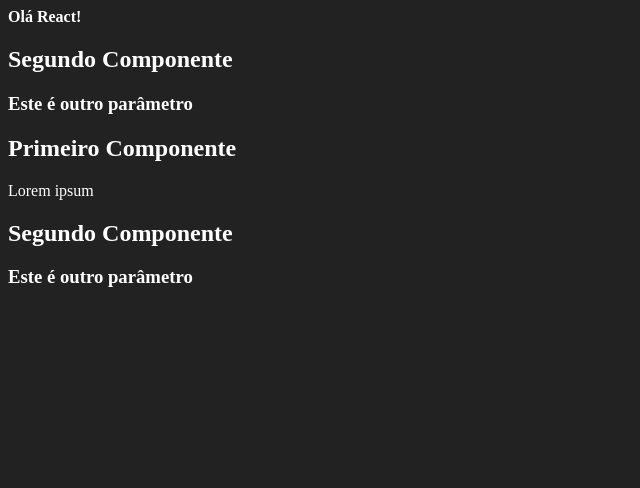
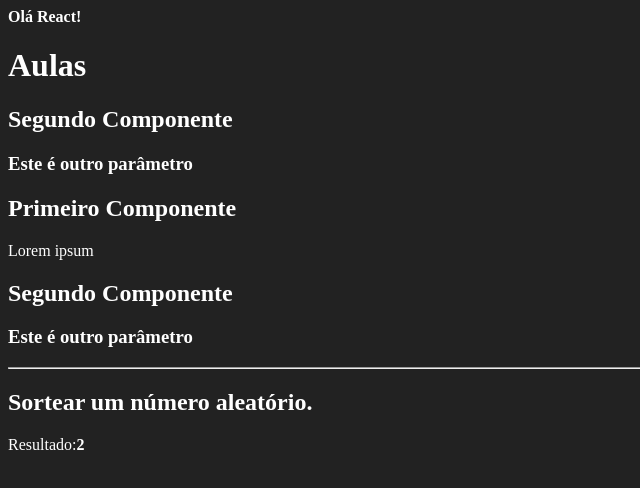
Before and after one commit to fernandosgodoy/TreinamentoReact, a React (Create React App) app: page / in a window 1280 px wide. Shown: the top 488 px of the page, without its empty margins (0-640 px from the left). Built offline with nearby package versions, Linux system fonts and the light colour scheme.

Commit message:
desafio de randomizar um número aleatório com parâmetros

```diff
--- a/src/App.jsx
+++ b/src/App.jsx
@@ -3,16 +3,20 @@
 import Primeiro from './components/basics/Primeiro'
 import ChamaParametro from './components/basics/Parametros'
 import Fragmento from './components/basics/Fragmento'
+import Sortear from './components/SotearNumero'
 
 export default function() {
     return <div>
         <strong>Olá React!</strong>
         <br/>
+        <h1>Aulas</h1>
         <Fragmento titulo="Segundo Componente"
             subtitulo="Este é outro parâmetro" />
         <Primeiro></Primeiro>
         <ChamaParametro
             titulo="Segundo Componente"
             subtitulo="Este é outro parâmetro" />
+        <hr/>
+        <Sortear minimo="1" maximo="60" />
     </div>
 }
--- /dev/null
+++ b/src/components/SotearNumero.jsx
@@ -0,0 +1,24 @@
+import React from 'react'
+
+export default function Sortear(props) {
+    var randomNumber = getRandom(
+        props.minimo,
+        props.maximo
+    )
+
+    return (
+        <React.Fragment>
+            <h2>Sortear um número aleatório.</h2>
+            <span>
+                Resultado:
+                <strong>
+                    {randomNumber}
+                </strong>
+            </span>
+        </React.Fragment>
+    )
+}
+
+function getRandom(min, max) {
+    return parseFloat(Math.random() * (max - min) + min).toFixed(0);
+}
```
